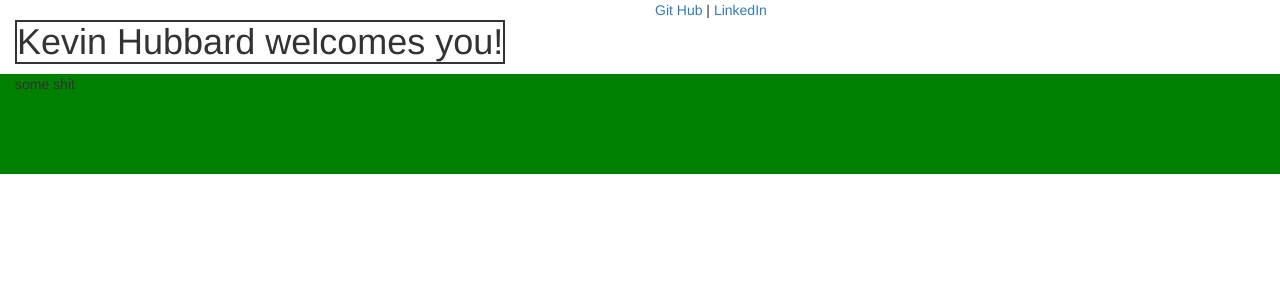
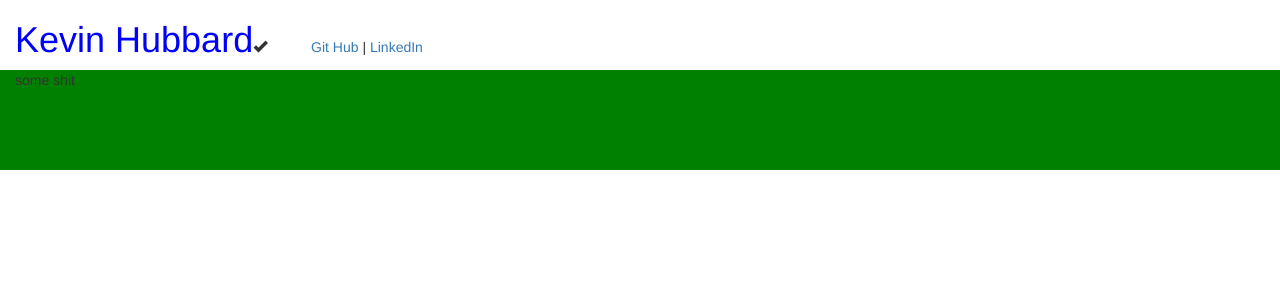
Before and after one commit to kevinhubbard/kevinjr.net, a PHP site: page / in a window 1280 px wide. Shown: the top 300 px of the page. Run offline with PHP 8.4, Linux system fonts and the light colour scheme.

Commit message:
fixed bootstrap

```diff
--- a/assets/css/style.css
+++ b/assets/css/style.css
@@ -1,8 +1,16 @@
+body{
+	margin: 0 auto;
+}
+
 h1 {
 	color: blue;
 	display: inline-block;
-	border-style: solid;
-	border-width: 2px;
+
+
+}
+ul{
+	display: inline-block;
+
 }
 ul li {
 	display: inline;
--- a/index.html
+++ b/index.html
@@ -2,26 +2,25 @@
 <html>
 <head>
 	<title>Kevin Hubbard Jr.</title>
-	<link rel="stylesheet" type="text/css" href="assets/css/reset.css">
+	<!--<link rel="stylesheet" type="text/css" href="assets/css/reset.css">-->
+	<link rel="stylesheet" href="https://maxcdn.bootstrapcdn.com/bootstrap/3.3.7/css/bootstrap.min.css" integrity="sha384-BVYiiSIFeK1dGmJRAkycuHAHRg32OmUcww7on3RYdg4Va+PmSTsz/K68vbdEjh4u" crossorigin="anonymous">
 	<link rel="stylesheet" type="text/css" href="assets/css/style.css">
-	<link rel="stylesheet" href="https://maxcdn.bootstrapcdn.com/bootstrap/3.3.7/css/bootstrap.min.css" integrity="sha384-BVYiiSIFeK1dGmJRAkycuHAHRg32OmUcww7on3RYdg4Va+PmSTsz/K68vbdEjh4u" crossorigin="anonymous">
 	<script type="text/javascript" src="assets/js/app.js"></script>
 </head>
 <body>
 	<div id="portfolio" class="container-fluid">
 
-		<div id="nav" class="row">
+		<div class="row">
 
-			<div id="logo" class="col-md-6">
-				<h1>Kevin Hubbard welcomes you!</h1>
-			</div>
+			<nav class="col-md-12">
+				<h1>Kevin Hubbard</h1><span class="glyphicon glyphicon-ok"></span>
 
-			<div class="col-md-6">
 				<ul>
 					<li><a href="https://github.com/kevinhubbard" target="_blank">Git Hub</a></li> |
 					<li><a href="https://www.linkedin.com/in/kevin-hubbard-jr/" target="_blank">LinkedIn</a></li>
 				</ul>
-			</div>
+
+			</nav>
 
 		</div>
 
```
